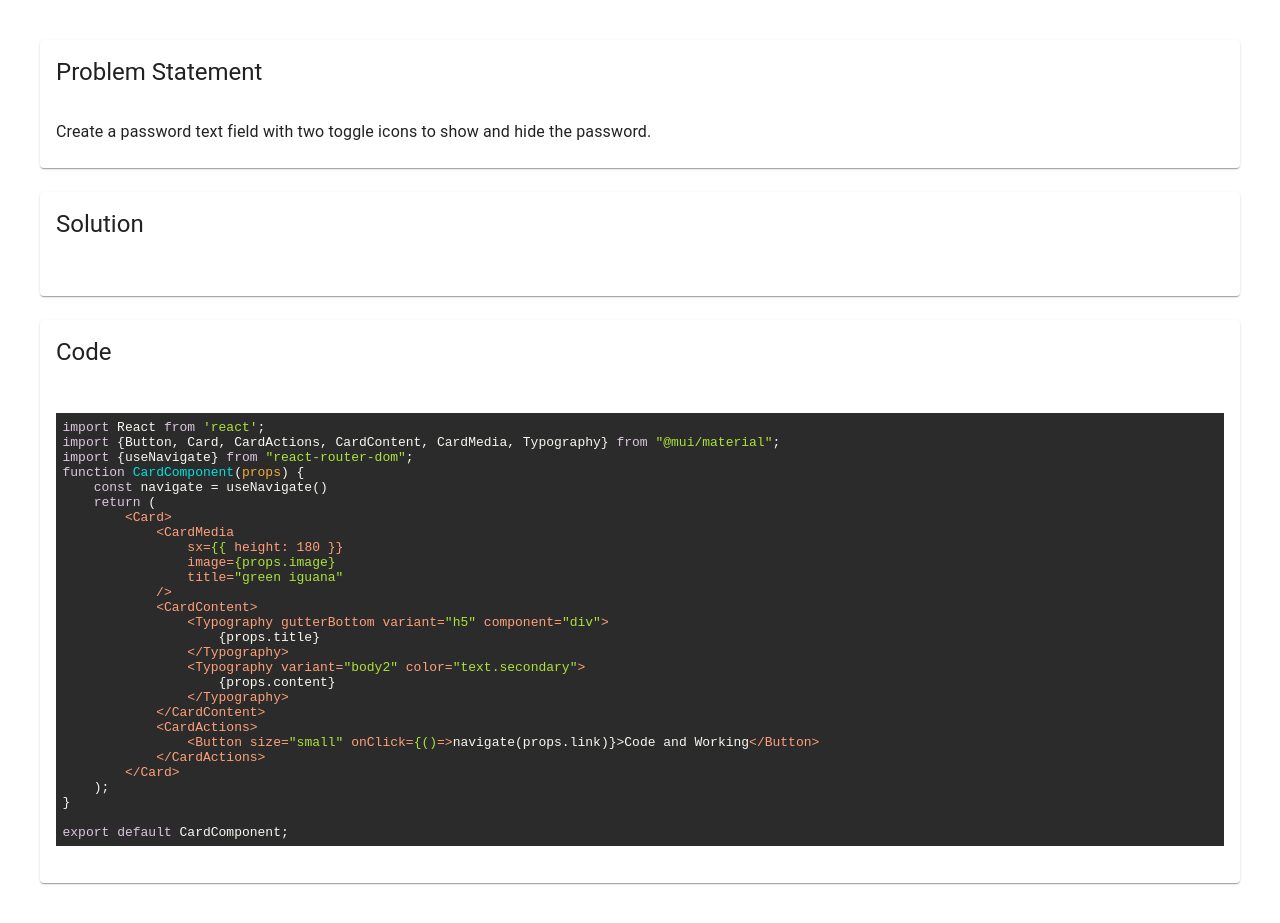
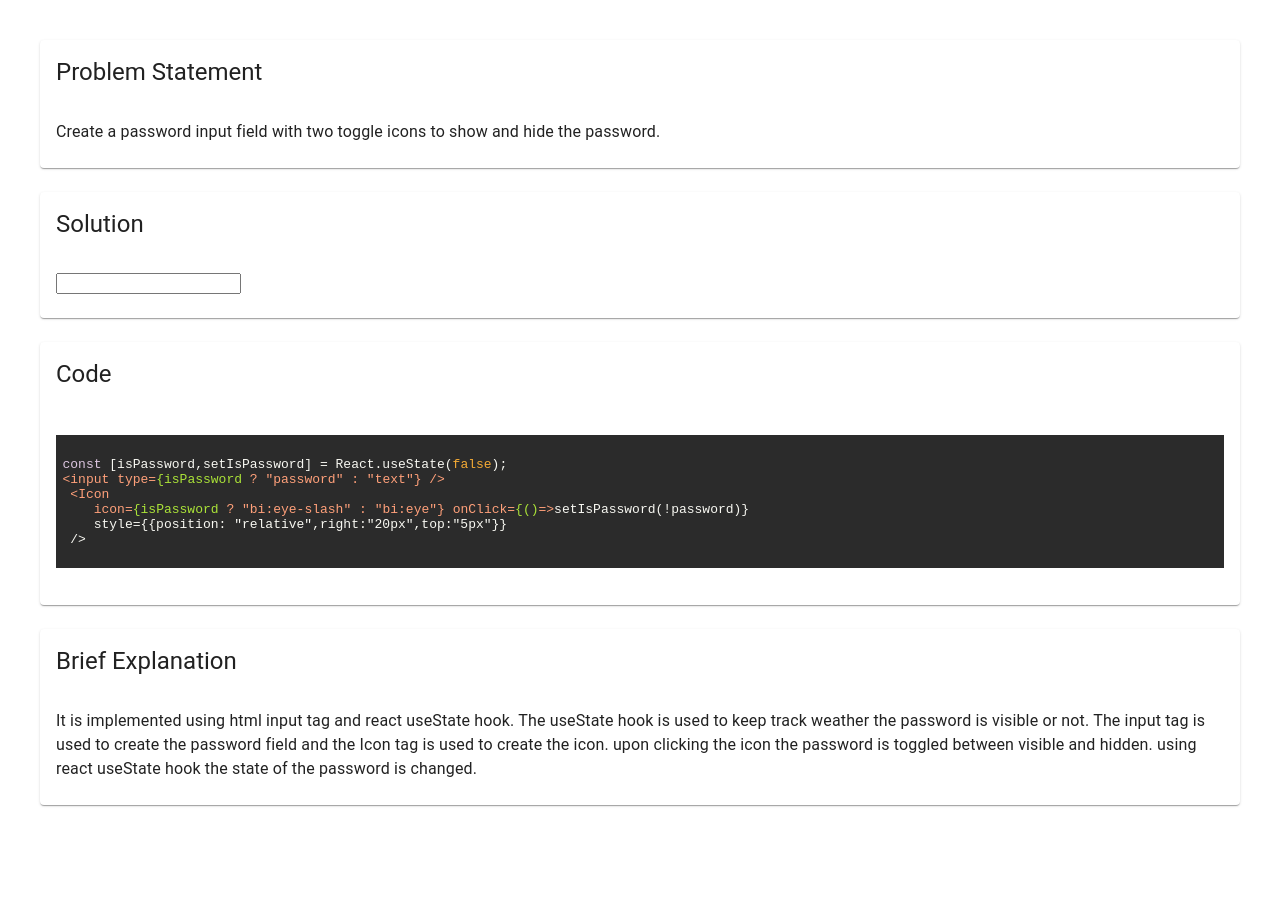
Before and after one commit to shrajan9696/React_Code_Snippets, a React (Vite) app in the folder Frontend-Snippets-Hub/: page /password in a window 1280 px wide. After the commit the page ends 845 px from the top, so only its background shows below. Built offline with nearby package versions, Linux system fonts and the light colour scheme; some icons are missing.

Commit message:
password section completed

```diff
--- a/Frontend-Snippets-Hub/package.json
+++ b/Frontend-Snippets-Hub/package.json
@@ -19,6 +19,7 @@
     "react-syntax-highlighter": "^15.5.0"
   },
   "devDependencies": {
+    "@iconify/react": "^4.1.1",
     "@types/react": "^18.2.55",
     "@types/react-dom": "^18.2.19",
     "@vitejs/plugin-react": "^4.2.1",
--- a/Frontend-Snippets-Hub/src/sections/password/password-main.jsx
+++ b/Frontend-Snippets-Hub/src/sections/password/password-main.jsx
@@ -1,69 +1,67 @@
 import React from 'react';
 import SyntaxHighlighter from 'react-syntax-highlighter';
-import { a11yDark } from 'react-syntax-highlighter/dist/esm/styles/hljs';
-import { twilight } from 'react-syntax-highlighter/dist/esm/styles/prism';
+import {a11yDark} from 'react-syntax-highlighter/dist/esm/styles/hljs';
+import {twilight} from 'react-syntax-highlighter/dist/esm/styles/prism';
 import {Card, CardContent, CardHeader, Grid, Paper, Stack, Typography} from "@mui/material";
+import {Icon} from '@iconify/react';
+
 function PasswordMain(props) {
 
-    const codeString = "import React from 'react';\n" +
-        "import {Button, Card, CardActions, CardContent, CardMedia, Typography} from \"@mui/material\";\n" +
-        "import {useNavigate} from \"react-router-dom\";\n" +
-        "function CardComponent(props) {\n" +
-        "    const navigate = useNavigate()\n" +
-        "    return (\n" +
-        "        <Card>\n" +
-        "            <CardMedia\n" +
-        "                sx={{ height: 180 }}\n" +
-        "                image={props.image}\n" +
-        "                title=\"green iguana\"\n" +
-        "            />\n" +
-        "            <CardContent>\n" +
-        "                <Typography gutterBottom variant=\"h5\" component=\"div\">\n" +
-        "                    {props.title}\n" +
-        "                </Typography>\n" +
-        "                <Typography variant=\"body2\" color=\"text.secondary\">\n" +
-        "                    {props.content}\n" +
-        "                </Typography>\n" +
-        "            </CardContent>\n" +
-        "            <CardActions>\n" +
-        "                <Button size=\"small\" onClick={()=>navigate(props.link)}>Code and Working</Button>\n" +
-        "            </CardActions>\n" +
-        "        </Card>\n" +
-        "    );\n" +
-        "}\n" +
-        "\n" +
-        "export default CardComponent;";
+    const [isPassword, setIsPassword] = React.useState(false);
+    const codeString = `
+const [isPassword,setIsPassword] = React.useState(false);
+<input type={isPassword ? "password" : "text"} />
+ <Icon
+    icon={isPassword ? "bi:eye-slash" : "bi:eye"} onClick={()=>setIsPassword(!password)}
+    style={{position: "relative",right:"20px",top:"5px"}}
+ />
+
+`;
 
 
-
-    return (
-        <Stack spacing={3} sx={{p :4}}>
+    return (<Stack spacing={3} sx={{p: 4}}>
             <Card>
-                <CardHeader title="Problem Statement" />
+                <CardHeader title="Problem Statement"/>
                 <CardContent>
                     <Typography variant="body1" component="div">
-                Create a password text field with two toggle icons to show and hide the password.
+                        Create a password input field with two toggle icons to show and hide the password.
                     </Typography>
                 </CardContent>
             </Card>
 
             <Card>
-                <CardHeader title="Solution" />
+                <CardHeader title="Solution"/>
                 <CardContent>
+                    <input type={isPassword ? "password" : "text"}/>
+                    <Icon
+                        icon={isPassword ? "bi:eye-slash" : "bi:eye"} onClick={() => setIsPassword(!password)}
+                        style={{position: "relative", right: "20px", top: "5px"}}
+                    />
 
                 </CardContent>
             </Card>
 
             <Card>
-                <CardHeader title="Code" />
+                <CardHeader title="Code"/>
                 <CardContent>
-            <Grid  justifyContent="center">
-                <Grid item xs={12} >
+                    <Grid justifyContent="center">
+                        <Grid item xs={12}>
                             <SyntaxHighlighter language="javascript" style={a11yDark}>
                                 {codeString}
                             </SyntaxHighlighter>
                         </Grid>
                     </Grid>
+                </CardContent>
+            </Card>
+
+            <Card>
+                <CardHeader title="Brief Explanation"/>
+                <CardContent>
+                    <Typography variant="body1" component="div">
+                        It is implemented using html input tag and react useState hook. The useState hook is used to keep track weather the
+                        password is visible or not. The input tag is used to create the password field and the Icon tag is used to create the icon.
+                        upon clicking the icon the password is toggled between visible and hidden. using react useState hook the state of the password is changed.
+                    </Typography>
                 </CardContent>
             </Card>
 
```
Also changed, not shown: 1 other file (tests, documents, lock files or other folders). Lines whose indentation alone changed are shown as unchanged.
